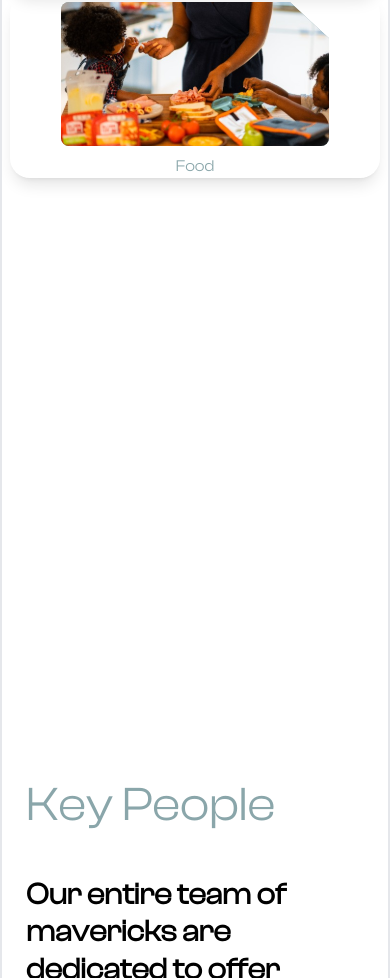
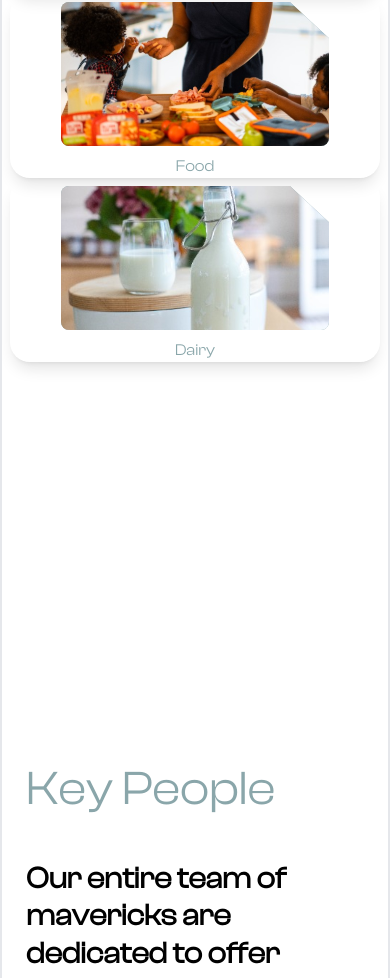
Before and after one commit to nivivirat/MicroFab, a React (Vite) app: page /about in a window 390 px wide. Shown: the part 3011-3989 px from the top of the page. Built offline with nearby package versions, Linux system fonts and the light colour scheme; the HTML template or start-up script is replaced by a standard one.

Commit message:
Update about.jsx

```diff
--- a/src/about.jsx
+++ b/src/about.jsx
@@ -300,6 +300,21 @@ function AboutUs() {
         </Link>
     </div>
 </div>
+    <div
+      className={`md:m-2 lg:w-[22%] md:w-[250px] w-full flex flex-col shadow-lg rounded-[20px]`}
+
+    >
+      <div className="flex flex-col items-center md:h-[190px] w-full">
+<Link to="/dairy">
+            <img
+                className="lg:w-48 md:w-48 sm:w-96 h-40 p-2  rounded-[16px] object-cover"
+                src={y5}
+                alt=""
+            />
+            <p className="text-center text-[#8AA6AA]">Dairy</p>
+        </Link></div>
+
+        </div>
 </div>
 
 
@@ -315,25 +330,7 @@ function AboutUs() {
 
 
 {/* <div className="flex flex-row p-2 m-auto"> */}
-<div className="lg:flex flex-rows md:flex flex-cols sm:flex flex-cols-1  animate__animated animate__fadeInRight animate__delay-1s">
-<div className="jkhj p-2 m-auto bbb w-full md:ml-64">
-<div
-      className={`md:m-2 lg:w-[22%] md:w-[250px] w-full flex flex-col shadow-lg rounded-[20px]`}
 
-    >
-      <div className="flex flex-col items-center md:h-[190px] w-full">
-<Link to="/dairy">
-            <img
-                className="lg:w-48 md:w-48 sm:w-96 h-40 p-2  rounded-[16px] object-cover"
-                src={y5}
-                alt=""
-            />
-            <p className="text-center text-[#8AA6AA]">Dairy</p>
-        </Link></div>
-
-        </div>
-    </div>
-</div>
 
   {/* </div> */}
           <br></br>
```
